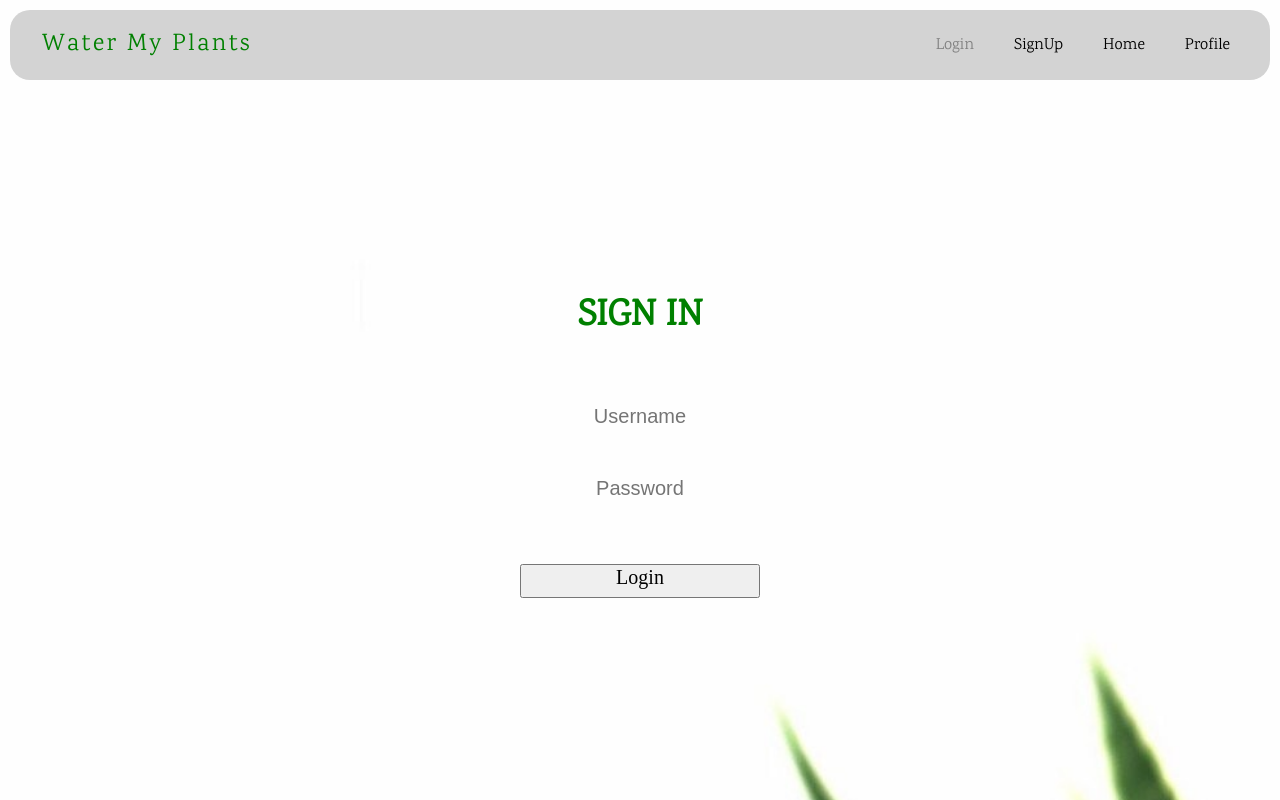
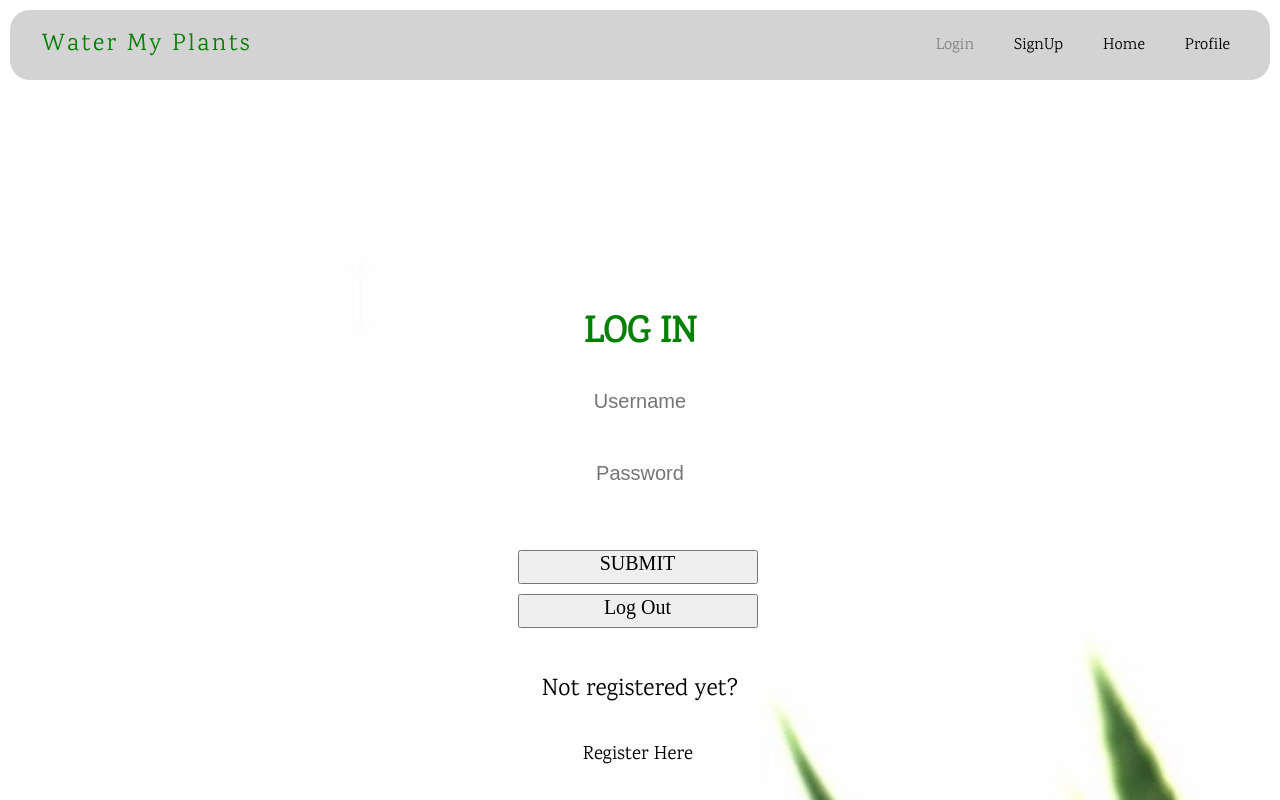
Before and after one commit to Water-My-Plants-BW-4/frontend, a React (Create React App) app in the folder water-my-plants/: page /login in a window 1280 px wide. Shown: the top 800 px of the page. Built offline with nearby package versions, Linux system fonts and the light colour scheme.

Commit message:
fixed login, and sign up

```diff
--- a/water-my-plants/src/App.js
+++ b/water-my-plants/src/App.js
@@ -22,12 +22,12 @@ function App() {
 
       <UserContext.Provider value={(user, setUser)}>
         <Route exact path="/login" component={Login} />
-        <Route exact path="/userInfo" component={UserForm} />
+        <PrivateRoute exact path="/userInfo" component={UserForm} />
         <Route path="/signup" component={SignupForm} />
       </UserContext.Provider>
       {/* will change Route to PrivateRoute when login authentication is modified */}
-      <Route path="/addPlants" component={AddPlantsForm} />
-      <Route path="/myplant" component={PlantPage} />
+      <PrivateRoute path="/addPlants" component={AddPlantsForm} />
+      <PrivateRoute path="/myplant" component={PlantPage} />
     </AppWrapper>
   );
 }
--- a/water-my-plants/src/components/Header.js
+++ b/water-my-plants/src/components/Header.js
@@ -54,7 +54,7 @@ const Header = (props) => {
           SignUp
         </NavLink>
         <a
-        // Here we will put link UI href=""
+          href=" https://watermyplantsbw4.netlify.app"
         >
           <span>Home</span>
         </a>
--- a/water-my-plants/src/components/Login.js
+++ b/water-my-plants/src/components/Login.js
@@ -1,72 +1,136 @@
-import React, { useImperativeHandle, useState } from "react";
+import React, { useState, useEffect, useContext } from "react";
 import styled from "styled-components";
-import {useHistory} from "react-router-dom";
+import * as Yup from "yup";
+import { useHistory, Link } from "react-router-dom";
 import axiosWithAuth from "../utils/axiosWithAuth";
-
-const initialState = {
-    username: "",
-    password: ""
-}
+import { UserContext } from "../context/UserContext";
 
 const Login = () => {
-  const [credentials, setCredentials] = useState(initialState)
-//   const { push}  = useHistory();
+  const { setUser } = useContext(UserContext);
+  const defaultState = {
+    username: "",
+    password: "",
+  };
 
-//    const onSubmit = (e) => {
-//        axiosWithAuth().post() - Post request to set up the token in localstorage
-//        .then(res => {
-        //    localStorage.setItem("token", res.data.payload)
-//            console.log(res)
-            //    push(/myPlant)
+  const [formState, setFormState] = useState(defaultState);
+  const [errors, setErrors] = useState({ ...defaultState, terms: "" });
+  const { push } = useHistory();
 
-//        })
-//        .catch(err => console.log(err))
+  //this is the formState schema
 
-//        setCredentials({
-//            username: "",
-//            password: ""
-//        })
-//    }
-
-  const handleChanges = (e) => {
-    e.persist();
-    setCredentials({...credentials,
-    [e.target.name]: e.target.value})
-  }
-    return(
-       <LoginWrapper>
-         <h1>SIGN IN</h1>
-
-        <form>
-        <div className="childrenDiv">
-
-
-         <input
-         placeholder="Username"
-          name="username"
-          value={credentials.username}
-          onChange={handleChanges}
-          />
+  let formSchema = Yup.object().shape({
+    username: Yup.string().required("Please provide username."),
+    password: Yup.string().required("Please enter a correct Password"),
+  });
 
 
 
+
+  //this is use for the onsubmit function
+  const formSubmit = (e) => {
+    e.preventDefault();
+    //I added axios data here so it does not fire a lot when its outside
+    console.log("Form Submitted");
+    // to reset form
+    setFormState({
+      username: "",
+      password: "",
+    });
+
+    axiosWithAuth()
+      .post("/login", formState)
+      .then((res) => {
+        const data = res.data;
+        // console.log("form submitted success", data);
+        localStorage.setItem("token", data.token);
+        localStorage.setItem("tokens", data.id);
+        //I set setUser here so it can retrieve the user data to the DOM
+        // setUser(data.token);
+        push("/myplant");
+      })
+      .catch((err) => {
+        console.log("This is the Error", err);
+      });
+  };
+
+
+  const validateChange = (e) => {
+    //this allows react to keep the event object to play nice with async op
+    e.persist();
+    // reach allows us to check a specific value of the schema
+    Yup.reach(formSchema, e.target.name)
+      .validate(e.target.value)
+      .then((res) =>
+        setErrors({
+          ...errors,
+          [e.target.name]: "",
+        })
+      )
+      .catch((error) =>
+        setErrors({
+          ...errors,
+          [e.target.name]: error.errors[0],
+        })
+      );
+  };
+
+  // onChange function
+  const handleChange = (e) => {
+    //ternary operator to determine the form value
+    const value =
+      e.target.type === "checkbox" ? e.target.checked : e.target.value;
+    setFormState({
+      ...formState,
+      [e.target.name]: value,
+    });
+    validateChange(e);
+  };
+
+
+
+  return (
+    <LoginWrapper>
+      <form onSubmit={formSubmit} className="childrenDiv">
+        <h1>LOG IN</h1>
+        <label htmlFor="username">
           <input
-         placeholder="Password"
+            type="text"
+            name="username"
+            placeholder="Username"
+            onChange={handleChange}
+            value={formState.username}
+            label="Username"
+            errors={errors}
+          />
+          {errors.username.length !== 0 && (
+            <p className="error">{errors.username}</p>
+          )}
+        </label>
+        <label htmlFor="password">
+          <input
+            //create the hide and show password from this link https://github.com/zakangelle/react-password-mask
             type="password"
             name="password"
-         value={credentials.password}
-         onChange={handleChanges}
+            onChange={handleChange}
+            placeholder="Password"
+            value={formState.password}
+            label="Password"
+            errors={errors}
           />
-
-         <button type="submit">Login</button>
+          {errors.password.length !== 0 && (
+            <p className="error">{errors.password}</p>
+          )}
+        </label>
+        <button>SUBMIT</button>
+        <button onClick={() => localStorage.removeItem('token')} id="log">Log Out</button>
+        <div className="new-account">
+          <p>Not registered yet?</p>
+          <Link to="/signup">Register Here</Link>
         </div>
       </form>
-
     </LoginWrapper>
-
   );
-
-}
+};
 
 const LoginWrapper = styled.div`
   display: flex;
@@ -82,12 +146,31 @@ const LoginWrapper = styled.div`
 
   h1 {
     text-align: center;
-    margin: 10px 0 -60px 0;
+    margin: 120px 0 -5px 0;
     font-size: 2.3rem;
     color: green;
   }
 
-  .childrenDiv{
+  p {
+    font-size: 1.5rem;
+  }
+
+  .new-account {
+    margin-top: 20px;
+    a {
+      text-decoration: none;
+      color: black;
+      padding-left: 41px;
+      font-size: 1.2rem;
+    }
+  }
+
+  .error {
+    font-size: 0.9rem;
+    color: red;
+  }
+
+  .childrenDiv {
     box-sizing: border-box;
 
     display: flex;
@@ -99,8 +182,8 @@ const LoginWrapper = styled.div`
     width: auto;
     height: 400px;
   }
-  button{
-    margin-top: 50px;
+  button {
+    margin: 50px 5px 0 0;
     width: 240px;
     height: 30px;
     padding: 0 0 30px 0;
@@ -111,9 +194,12 @@ const LoginWrapper = styled.div`
     outline: none;
     font-family: "Bebas Neue", cursive;
   }
+  #log {
+    margin-top: 10px;
+  }
 
-  input, textarea{
-
+  input,
+  textarea {
     outline: none;
     border: 0;
     margin: 0;
@@ -125,13 +211,11 @@ const LoginWrapper = styled.div`
     transition: all 0.9s;
     background-color: transparent;
 
-   :focus{
+    :focus {
       border-bottom: 2px solid lightgray;
       background-color: lightgray;
-
     }
   }
-
-`
+`;
 
 export default Login;
--- a/water-my-plants/src/components/PlantList.js
+++ b/water-my-plants/src/components/PlantList.js
@@ -6,9 +6,10 @@ import { Link } from "react-router-dom";
 
 const PlantlistContainer = styled.div`
   margin: 20px;
+
   p {
     text-align: center;
-    margin: 80px 0 -60px 0;
+    margin: 60px 0 -60px 0;
     font-size: 1.9rem;
     color: gray;
   }
--- a/water-my-plants/src/components/PlantsListCard.js
+++ b/water-my-plants/src/components/PlantsListCard.js
@@ -4,9 +4,9 @@ import styled from "styled-components";
 const PlantsCardWrapper = styled.div`
 .list {
     border: 2px solid green;
-    border-radius: 50px;
+    border-radius: 80px;
     width: 500px;
-    height: 350px;
+    height: 300px;
     margin: 30px 368px;
     padding: -90px 0 40px 0;
 }
--- a/water-my-plants/src/components/SignUpForm.js
+++ b/water-my-plants/src/components/SignUpForm.js
@@ -1,6 +1,5 @@
 import React, { useState } from "react";
 import { Link } from "react-router-dom";
-import * as Yup from "yup";
 import axiosWithAuth from "../utils/axiosWithAuth";
 import { useHistory } from "react-router-dom";
 import styled from "styled-components";
@@ -83,62 +82,30 @@ const SignUpContainer = styled.div`
   }
 `;
 
-const signSchema = Yup.object().shape({
-  name: Yup.string().required("Please enter your username."),
-  email: Yup.string()
-    .required("Please enter your email.")
-    .matches(/^[0-9]{10}$/),
-  password: Yup.string()
-    .required("Please enter your password.")
-    .matches(
-      /^.*(?=.{8,})((?=.*[!@#$%^&*()\-_=+{};:,<.>]){1})(?=.*\d)((?=.*[a-z]){1})((?=.*[A-Z]){1}).*$/,
-      "Must Contain 8 Characters, One Uppercase, One Lowercase, One Number and one special case Character"
-    )
-    .min(6),
-  comfirmpassword: Yup.string()
-    .required("Please recomfirm your password.")
-    .matches(
-      /^.*(?=.{8,})((?=.*[!@#$%^&*()\-_=+{};:,<.>]){1})(?=.*\d)((?=.*[a-z]){1})((?=.*[A-Z]){1}).*$/,
-      "Must Contain 8 Characters, One Uppercase, One Lowercase, One Number and one special case Character"
-    )
-    .min(6),
-});
+
 
 const defaultFormState = {
   username: "",
   email: "",
   password: "",
   comfirmpassword: "",
+  phoneNumber: ""
 };
 
-const defaultErrorState = {
-  username: "",
-  email: "",
-  password: "",
-  comfirmpassword: "",
-};
+
 
 let reg = {
   username: "",
   password: "",
+  phoneNumber: ""
 };
 
 const SignUp = (props) => {
   const [formState, setFormState] = useState(defaultFormState);
-  const [errors, setErrors] = useState(defaultErrorState);
+
   const history = useHistory();
 
-  const val = (e) => {
-    e.persist(); //<--- this guy
-    Yup.reach(signSchema, e.target.name)
-      .validate(e.target.value)
-      .then((valid) => setErrors({ ...errors, [e.target.name]: "" }))
-      .catch((err) => {
-        setErrors({ ...errors, [e.target.name]: err.errors[0] });
-        console.log("this error", errors);
-      });
-    console.log(e.target.name);
-  };
+
   // redo the handle
   const handleChange = (e) => {
     console.log(e.target.name);
@@ -146,17 +113,18 @@ const SignUp = (props) => {
       ...formState,
       [e.target.name]: e.target.value,
     });
-    val(e);
+
   };
   const handleSumbmit = (e) => {
     e.preventDefault();
     reg = {
-      username: formState.name,
+      username: formState.username,
       password: formState.password,
+      phoneNumber: formState.phoneNumber
     };
     console.log(reg, formState);
     axiosWithAuth()
-      .post("auth/register", reg)
+      .post("/register", reg)
       .then((res) => {
         console.log(res);
         history.push("/login");
@@ -171,11 +139,11 @@ const SignUp = (props) => {
         <label>
           <input
             type="text"
-            name="name"
+            name="username"
             onChange={handleChange}
             placeholder="Username"
-            value={formState.name}
-            errors={errors}
+            value={formState.uernamename}
+
           />
         </label>
         <label>
@@ -204,6 +172,15 @@ const SignUp = (props) => {
             placeholder="Confirm Password"
             value={formState.comfirmpassword}
           />
+          </label>
+          <label>
+          <input
+            type="phoneNumber"
+            name="phoneNumber"
+            onChange={handleChange}
+            placeholder="Phone Number"
+            value={formState.phoneNumber}
+          />
         </label>
         <button type="submit"> Submit </button>
         <button type="cancel"> Cancel </button>
--- a/water-my-plants/src/utils/axiosWithAuth.js
+++ b/water-my-plants/src/utils/axiosWithAuth.js
@@ -2,9 +2,8 @@ import axios from "axios";
 
 const axiosWithAuth = () => {
   const token = localStorage.getItem("token");
-  console.log(`token is ${token}`);
   return axios.create({
-    // baseURL: "I will add here the URL from BackEnd",
+    baseURL: "https://water-my-plants-ii.herokuapp.com/",
     headers: {
       Authorization: token,
     },
```
Lines whose indentation alone changed are shown as unchanged.
